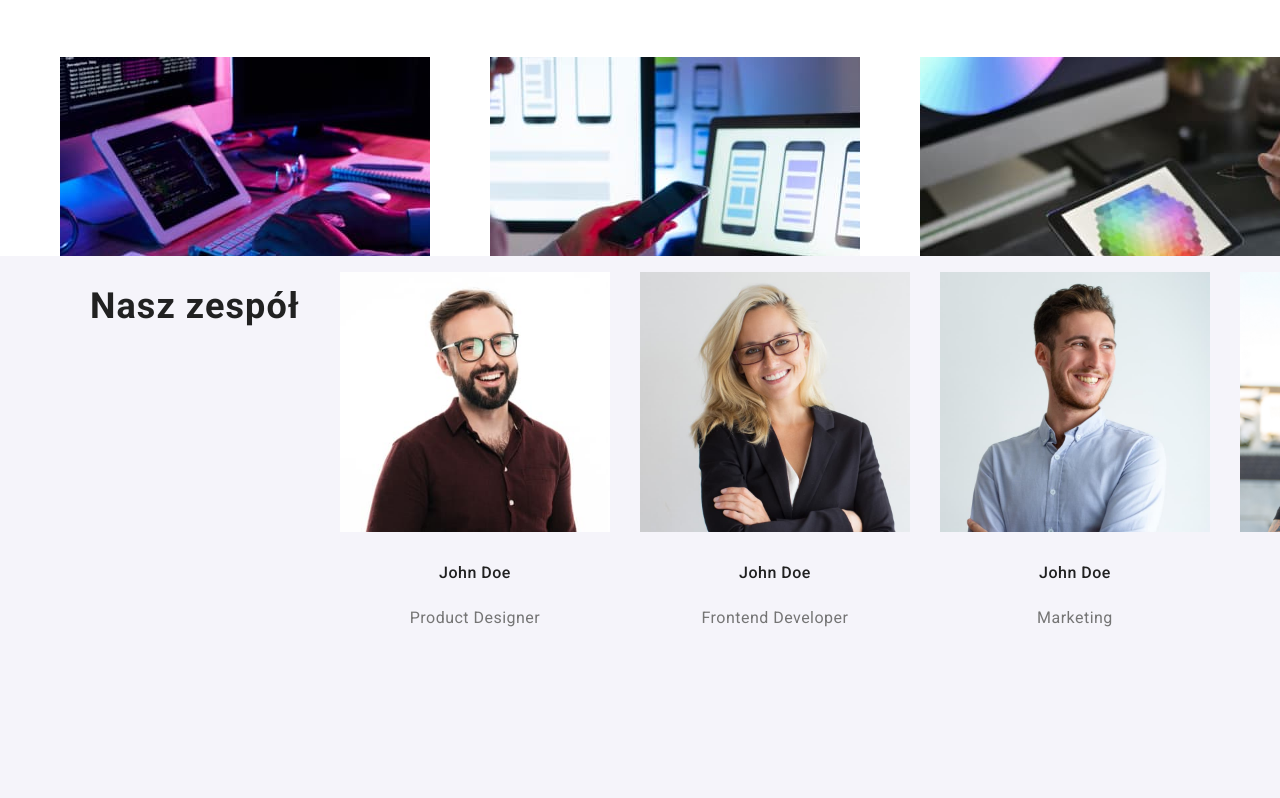
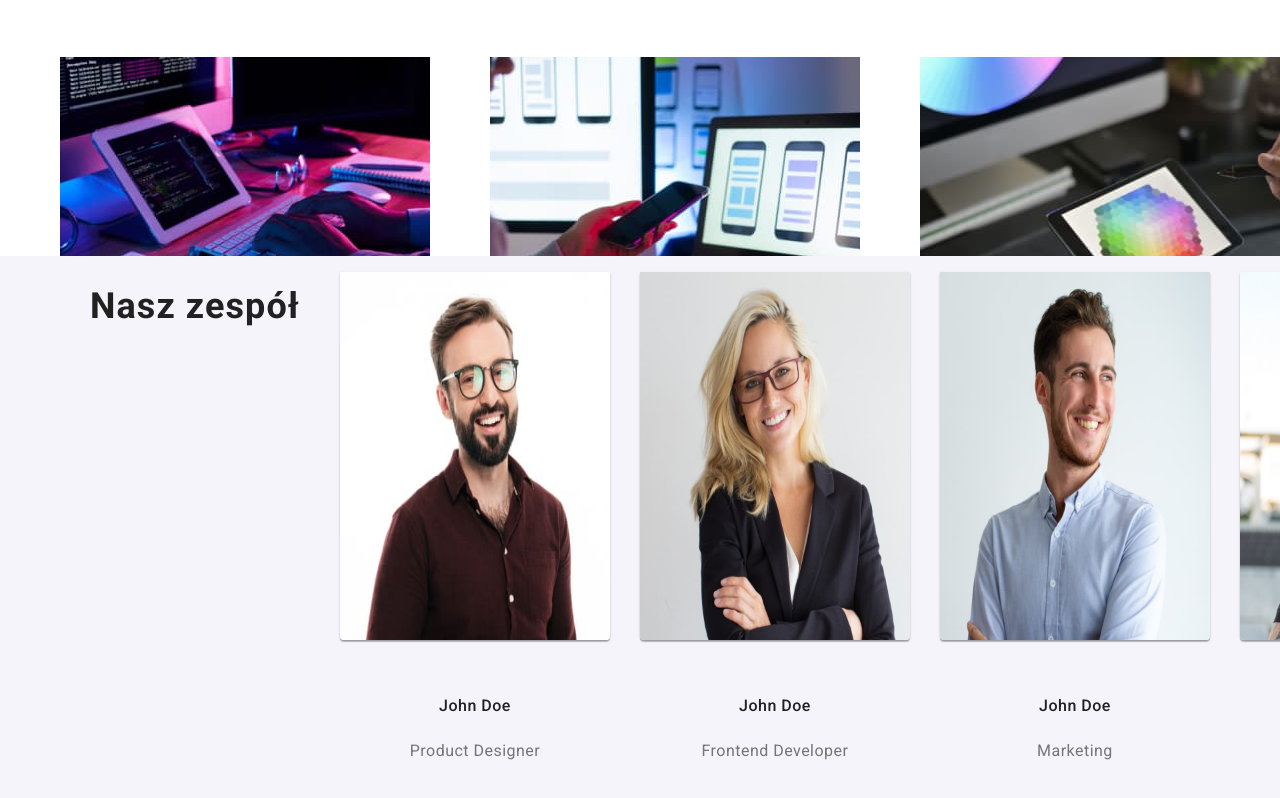
Before and after one commit to Amadimm/goit-markup-hw-03.1, a plain HTML site: page index.html in a window 1280 px wide. Shown: the part 1193-1991 px from the top of the page. Drawn offline with Linux system fonts and the light colour scheme.

Commit message:
Update styles.css

```diff
--- a/CSS/styles.css
+++ b/CSS/styles.css
@@ -264,6 +264,17 @@ box-shadow: 0px 4px 4px rgba(0, 0, 0, 0.15);
         justify-content: center;
 }
 
+.team_img {
+    display: inline-block;
+        height: 368px;
+        background: #ffffff;
+        border-radius: 0px 0px 4px 4px;
+        box-shadow: 0px 1px 3px rgba(0, 0, 0, 0.12),
+            0px 1px 1px rgba(0, 0, 0, 0.14),
+            0px 2px 1px rgba(0, 0, 0, 0.2);
+    }
+
+
 .team_img_h5 {
 
         font-style: normal;
@@ -276,6 +287,7 @@ box-shadow: 0px 4px 4px rgba(0, 0, 0, 0.15);
         letter-spacing: 0.03em;
 
         color: #212121;
+        padding-top: 25px;
 }
 
 .team_list {
```
